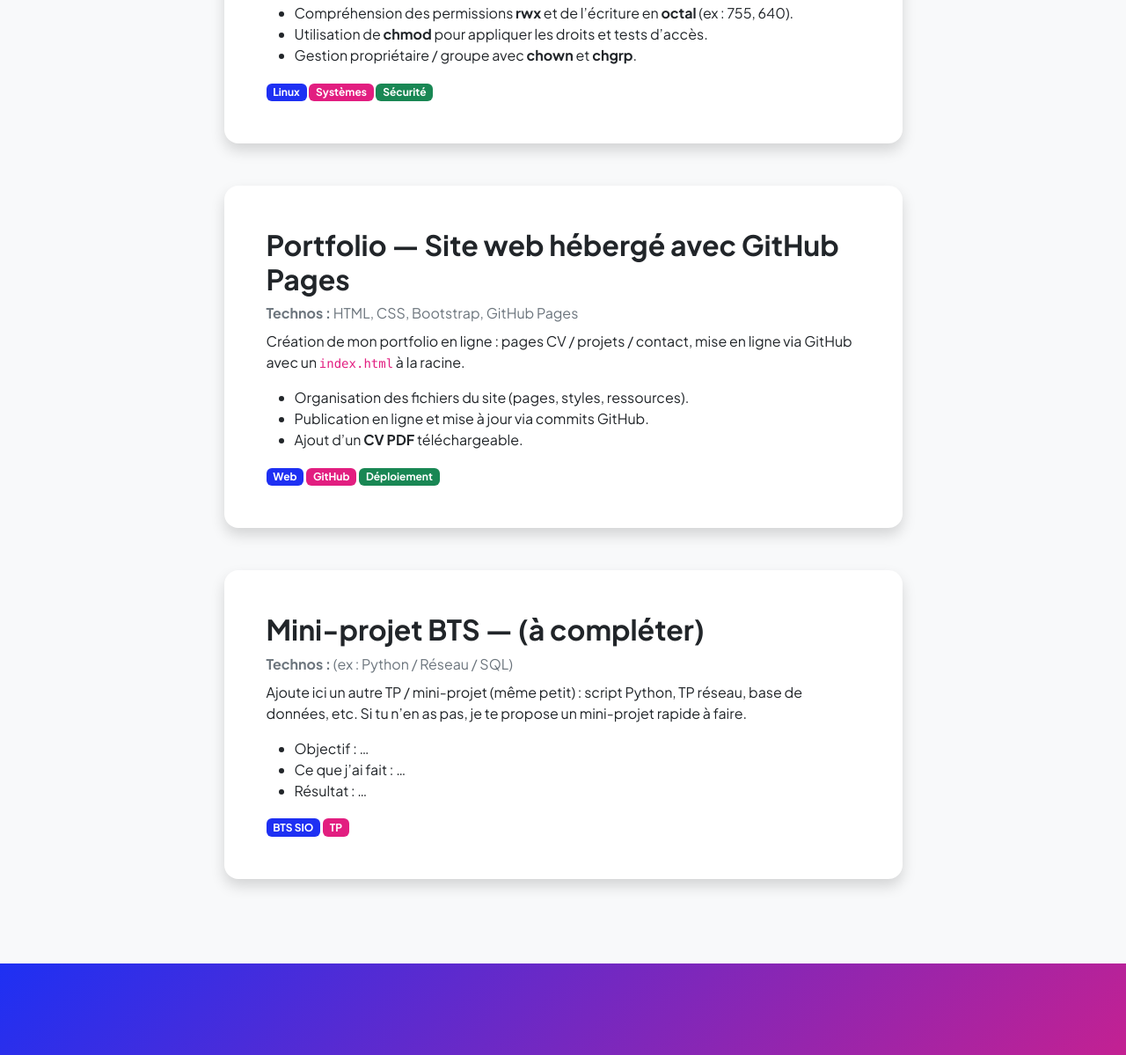
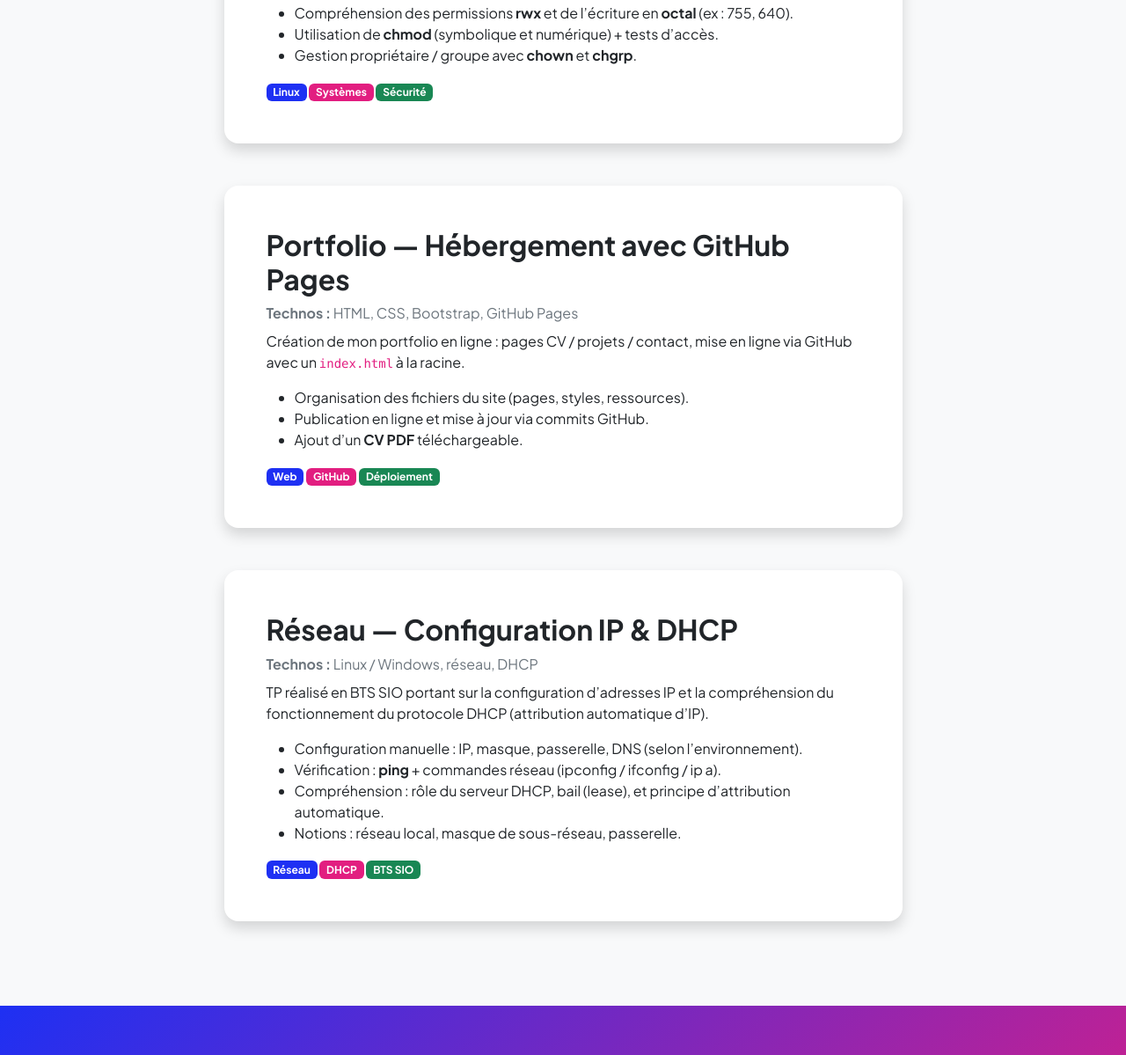
Before and after one commit to YC91800/yanis.github.io, a plain HTML site: page projects.html in a window 1280 px wide. Shown: the part 453-1652 px from the top of the page at 88% size. Drawn offline with nearby package versions, Linux system fonts and the light colour scheme.

Commit message:
Update projects.html

```diff
--- a/projects.html
+++ b/projects.html
@@ -60,7 +60,7 @@
                                             </p>
                                             <ul class="mb-0">
                                                 <li>Compréhension des permissions <strong>rwx</strong> et de l’écriture en <strong>octal</strong> (ex : 755, 640).</li>
-                                                <li>Utilisation de <strong>chmod</strong> pour appliquer les droits et tests d’accès.</li>
+                                                <li>Utilisation de <strong>chmod</strong> (symbolique et numérique) + tests d’accès.</li>
                                                 <li>Gestion propriétaire / groupe avec <strong>chown</strong> et <strong>chgrp</strong>.</li>
                                             </ul>
                                             <div class="mt-3">
@@ -68,8 +68,6 @@
                                                 <span class="badge bg-secondary">Systèmes</span>
                                                 <span class="badge bg-success">Sécurité</span>
                                             </div>
-                                            <!-- Optionnel : si tu as un repo, ajoute le lien -->
-                                            <!-- <div class="mt-3"><a class="btn btn-outline-primary btn-sm" href="https://github.com/..." target="_blank" rel="noreferrer">Voir le compte-rendu</a></div> -->
                                         </div>
                                     </div>
                                 </div>
@@ -80,7 +78,7 @@
                                 <div class="card-body p-0">
                                     <div class="d-flex align-items-center">
                                         <div class="p-5">
-                                            <h2 class="fw-bolder">Portfolio — Site web hébergé avec GitHub Pages</h2>
+                                            <h2 class="fw-bolder">Portfolio — Hébergement avec GitHub Pages</h2>
                                             <p class="mb-2 text-muted"><strong>Technos :</strong> HTML, CSS, Bootstrap, GitHub Pages</p>
                                             <p>
                                                 Création de mon portfolio en ligne : pages CV / projets / contact, mise en ligne via GitHub
@@ -101,25 +99,27 @@
                                 </div>
                             </div>
 
-                            <!-- Project 3 (à compléter selon ce que tu as fait) -->
+                            <!-- Project 3 -->
                             <div class="card overflow-hidden shadow rounded-4 border-0">
                                 <div class="card-body p-0">
                                     <div class="d-flex align-items-center">
                                         <div class="p-5">
-                                            <h2 class="fw-bolder">Mini-projet BTS — (à compléter)</h2>
-                                            <p class="mb-2 text-muted"><strong>Technos :</strong> (ex : Python / Réseau / SQL)</p>
+                                            <h2 class="fw-bolder">Réseau — Configuration IP & DHCP</h2>
+                                            <p class="mb-2 text-muted"><strong>Technos :</strong> Linux / Windows, réseau, DHCP</p>
                                             <p>
-                                                Ajoute ici un autre TP / mini-projet (même petit) : script Python, TP réseau,
-                                                base de données, etc. Si tu n’en as pas, je te propose un mini-projet rapide à faire.
+                                                TP réalisé en BTS SIO portant sur la configuration d’adresses IP et la compréhension du
+                                                fonctionnement du protocole DHCP (attribution automatique d’IP).
                                             </p>
                                             <ul class="mb-0">
-                                                <li>Objectif : …</li>
-                                                <li>Ce que j’ai fait : …</li>
-                                                <li>Résultat : …</li>
+                                                <li>Configuration manuelle : IP, masque, passerelle, DNS (selon l’environnement).</li>
+                                                <li>Vérification : <strong>ping</strong> + commandes réseau (ipconfig / ifconfig / ip a).</li>
+                                                <li>Compréhension : rôle du serveur DHCP, bail (lease), et principe d’attribution automatique.</li>
+                                                <li>Notions : réseau local, masque de sous-réseau, passerelle.</li>
                                             </ul>
                                             <div class="mt-3">
-                                                <span class="badge bg-primary">BTS SIO</span>
-                                                <span class="badge bg-secondary">TP</span>
+                                                <span class="badge bg-primary">Réseau</span>
+                                                <span class="badge bg-secondary">DHCP</span>
+                                                <span class="badge bg-success">BTS SIO</span>
                                             </div>
                                         </div>
                                     </div>
```
